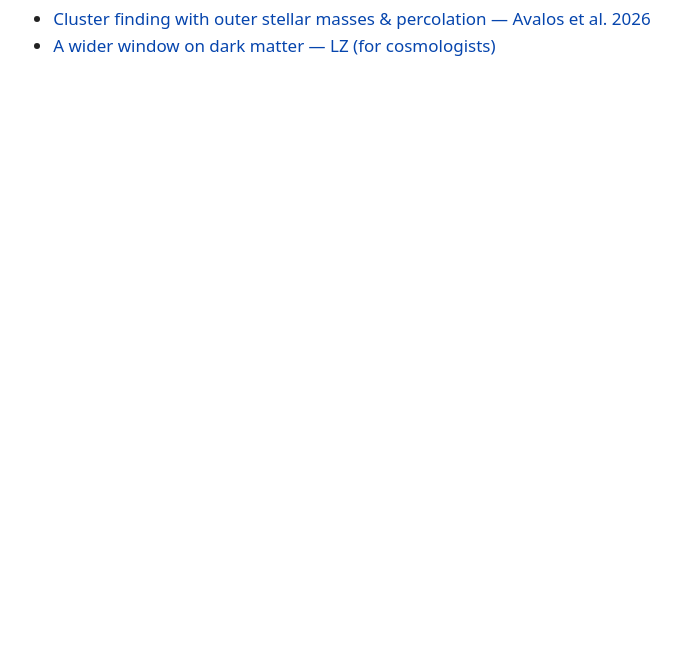
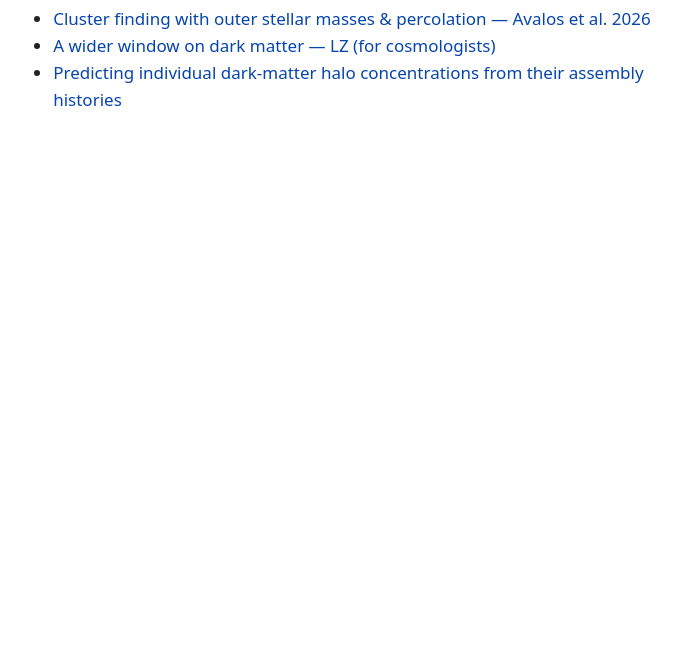
Before and after one commit to andrevitorelli/andrevitorelli.github.io, a plain HTML site: page presentations/jcs/index.html in a window 1280 px wide. Shown: the part 154-800 px from the top of the page, without its empty margins (286-967 px from the left). Drawn offline with Linux system fonts and the light colour scheme.

Commit message:
Update index.html

```diff
--- a/presentations/jcs/index.html
+++ b/presentations/jcs/index.html
@@ -18,6 +18,8 @@ h1{font-weight:600;font-size:1.5rem}nav{color:var(--muted);font-size:.9rem}ul{pa
 <ul>
 <li><a href="cluster_selection.html">Cluster finding with outer stellar masses &amp; percolation — Avalos et al. 2026</a></li>
 <li><a href="lz_deck.html">A wider window on dark matter — LZ (for cosmologists)</a></li>
+<li><a href="wang2026_concentrations_talk.html.html">Predicting individual dark-matter halo concentrations from their assembly histories
+</a></li>
 </ul>
 </body>
 </html>
```
